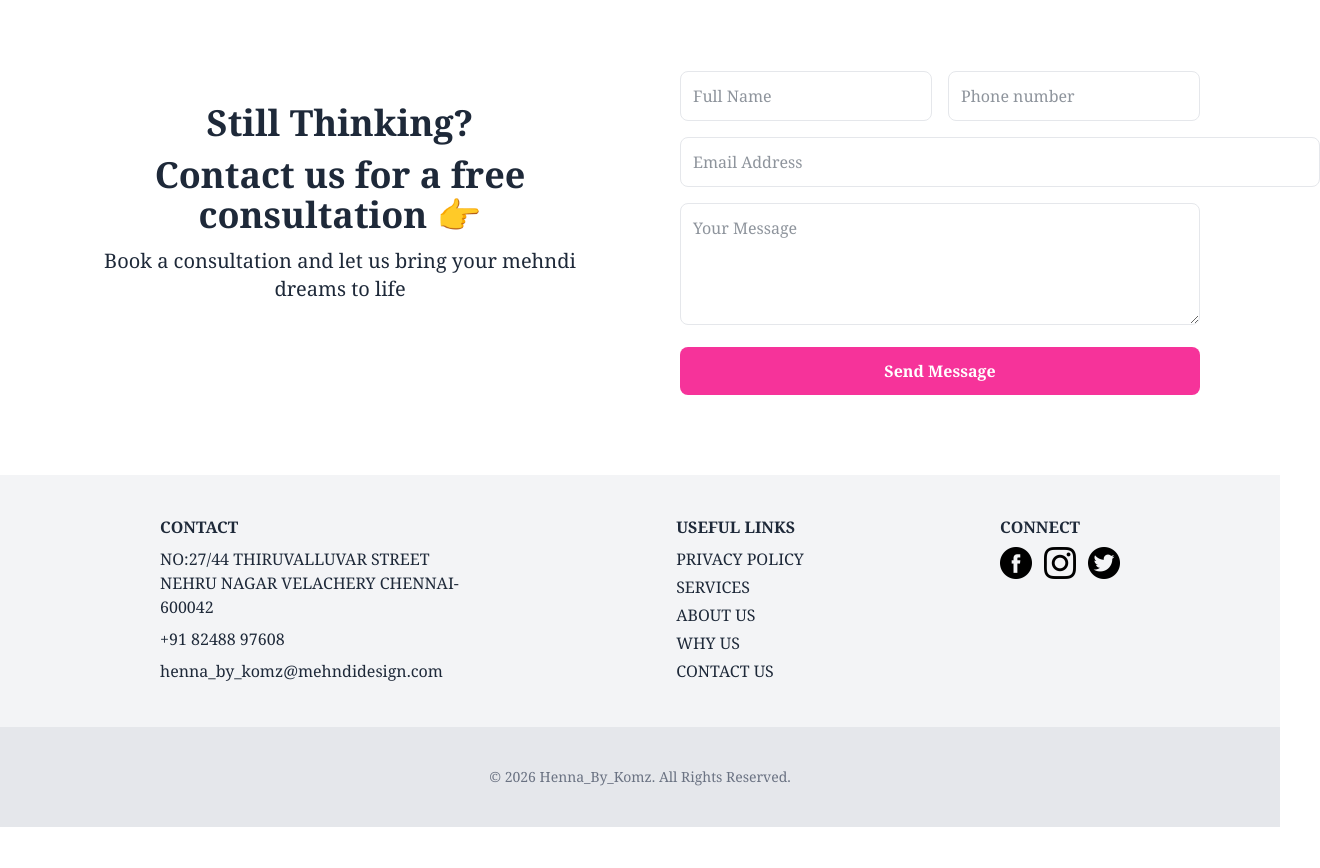
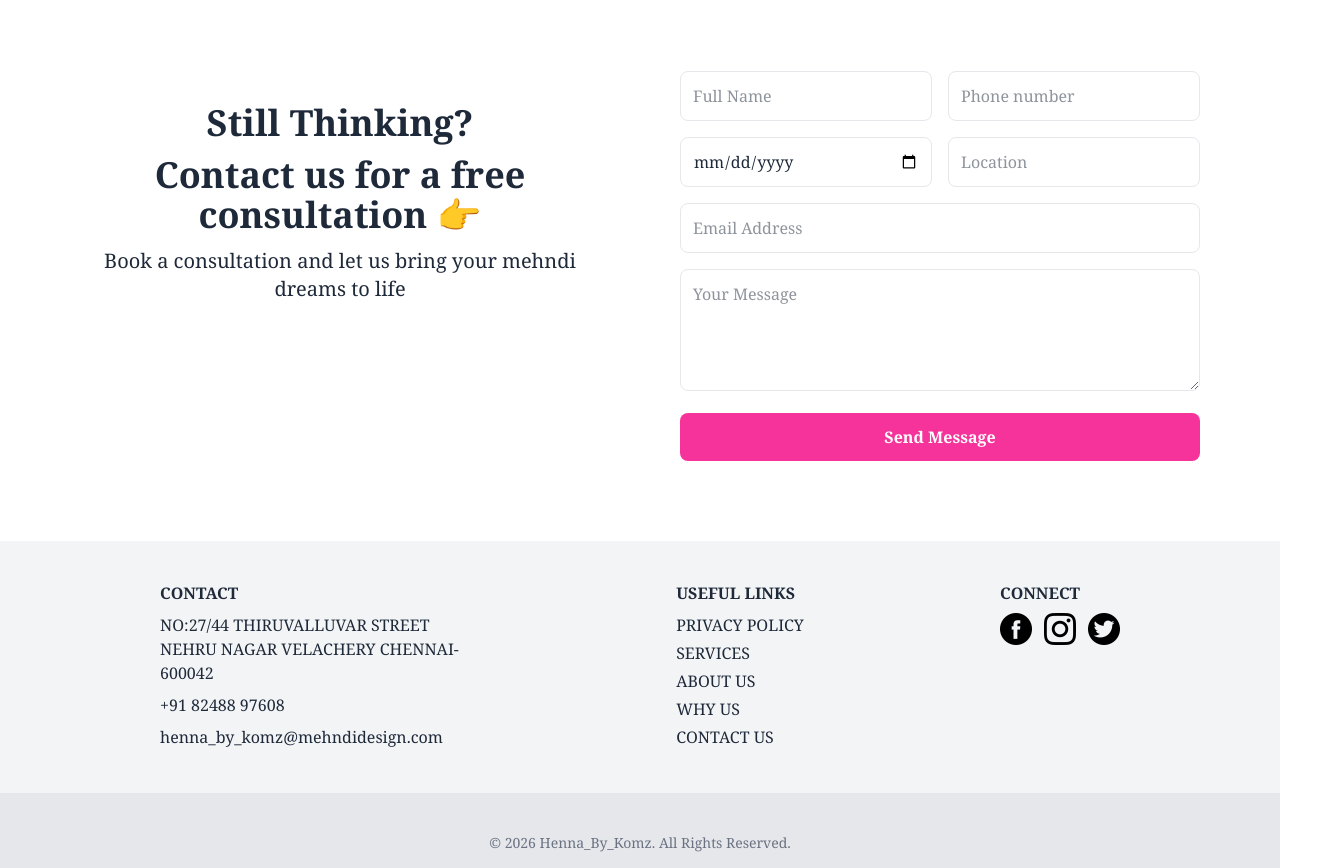
Before and after one commit to Karthik-0756/Mehendhi, a React (Vite) app: page / in a window 1280 px wide. Shown: the part 3800-4668 px from the top of the page, 1320 px wide, since content can reach past the window. Before the commit the page ends 4627 px from the top, so only its background shows below. Built offline with nearby package versions, Linux system fonts and the light colour scheme.

Commit message:
form location and date added

```diff
--- a/src/MehndiLandingPage.jsx
+++ b/src/MehndiLandingPage.jsx
@@ -34,7 +34,9 @@ const MehndiLandingPage = () => {
             Name: '',
             Number: '',
             Mail: '',
-            Msg: ''
+            Msg: '',
+            Date:'',
+            Location:''
 
         }
     );
@@ -52,10 +54,12 @@ const MehndiLandingPage = () => {
         if (Name && Number && Mail && Msg) {
             const phoneNumber = "918248897608";
             const text = `
-            Name:${form.Name},
-            Number:${form.Number},
-            Mail:${form.Mail},
-            Msg:${form.Msg}
+            Name : ${form.Name},
+            Number : ${form.Number},
+            Date : ${form.Date},
+            Location : ${form.Location}
+            Mail : ${form.Mail},
+            Message : ${form.Msg}
     `
             const url = `https://wa.me/${phoneNumber}?text=${encodeURIComponent(text)}`;
             alert("Thanks for consulting us!!!");
@@ -147,7 +151,7 @@ const MehndiLandingPage = () => {
                 <div className="grid grid-cols-2 sm:grid-cols-2 md:grid-cols-5 gap-8 cursor-pointer">
 
                     {/* Card 1 */}
-                    <div  className="space-y-4 group" onClick={()=>navigate('/palmPage')}>
+                    <div className="space-y-4 group" onClick={() => navigate('/palmPage')}>
                         <div className="md:h-64 h-40 overflow-hidden rounded-full shadow-lg">
                             <img
                                 src="https://encrypted-tbn0.gstatic.com/images?q=tbn:ANd9GcSQCw4ylLIFHPv3EOSRhFpuoth2IRZq2zAVcw&s"
@@ -163,7 +167,7 @@ const MehndiLandingPage = () => {
                     </div>
 
                     {/* Card 2 */}
-                    <div className=" space-y-4 group " onClick={()=>{navigate("/arabicPage")}}>
+                    <div className=" space-y-4 group " onClick={() => { navigate("/arabicPage") }}>
                         <div className="md:h-64 h-40 overflow-hidden rounded-full shadow-lg">
                             <img
                                 src="https://encrypted-tbn0.gstatic.com/images?q=tbn:ANd9GcQEXNLT4TScR6L_4hFF3nMUyLGU0y0LtWpVrw&s"
@@ -179,7 +183,7 @@ const MehndiLandingPage = () => {
                     </div>
 
                     {/* Card 3 */}
-                    <div className="space-y-4 group" onClick={()=>{navigate("/flowerPage")}}>
+                    <div className="space-y-4 group" onClick={() => { navigate("/flowerPage") }}>
                         <div className="md:h-64 h-40 overflow-hidden rounded-full shadow-lg">
                             <img
                                 src="https://encrypted-tbn0.gstatic.com/images?q=tbn:ANd9GcTkvSVUuLUO_y-cW2EYMDMkrL9kATlImzKCIQ&s"
@@ -195,7 +199,7 @@ const MehndiLandingPage = () => {
                     </div>
 
                     {/* Card 4 */}
-                    <div className="space-y-4 group" onClick={()=>{navigate("/tattosPage")}}>
+                    <div className="space-y-4 group" onClick={() => { navigate("/tattosPage") }}>
                         <div className="md:h-64 h-40 overflow-hidden rounded-full shadow-lg">
                             <img
                                 src="https://i.ytimg.com/vi/KR-Obe_YcHI/hq720.jpg?sqp=-oaymwEhCK4FEIIDSFryq4qpAxMIARUAAAAAGAElAADIQj0AgKJD&rs=AOn4CLCTcX7GYzk-UICD8apV2zRqhzzKIA"
@@ -209,7 +213,7 @@ const MehndiLandingPage = () => {
                             Read More
                         </button> */}
                     </div>
-                    <div className="space-y-4 group" onClick={()=>{navigate("/mandalaPage")}}>
+                    <div className="space-y-4 group" onClick={() => { navigate("/mandalaPage") }}>
                         <div className="md:h-64 h-40 overflow-hidden rounded-full shadow-lg">
                             <img
                                 src="https://encrypted-tbn0.gstatic.com/images?q=tbn:ANd9GcQolHeTBsUcnzmspD4GOBsei4LMka2KdO9JgA&s"
@@ -448,9 +452,12 @@ const MehndiLandingPage = () => {
                     <form className="space-y-4">
                         <div className="grid grid-cols-2 gap-4">
                             <input name='Name' required onChange={handlechange} placeholder="Full Name" className="md:w-full w-full p-3 border border-gray-200 rounded-lg focus:outline-pink-400" />
-                            <input name='Number' required onChange={handlechange} placeholder="Phone number" className="md:w-full w-full p-3 border border-gray-200 rounded-lg focus:outline-pink-400" />
-                            <input name='Mail' required onChange={handlechange} placeholder="Email Address" className="md:w-160 w-full p-3 border border-gray-200 rounded-lg focus:outline-pink-400" />
+                            <input name='Number' type='number' required onChange={handlechange} placeholder="Phone number" className="md:w-full w-full p-3 border border-gray-200 rounded-lg focus:outline-pink-400" />
+                             <input name='Date' type='date' required onChange={handlechange} placeholder="date" className="md:w-full w-full p-3 border border-gray-200 rounded-lg focus:outline-pink-400" />
+                            <input name='Location' required  onChange={handlechange} placeholder="Location" className="md:w-full w-full p-3 border border-gray-200 rounded-lg focus:outline-pink-400" />
+
                         </div>
+                         <input name='Mail' required onChange={handlechange} placeholder="Email Address" className="md:w-full w-full p-3 border border-gray-200 rounded-lg focus:outline-pink-400" />
                         <textarea required placeholder="Your Message" name='Msg' onChange={handlechange} rows="4" className="md:w-full w-full p-3 border border-gray-200 rounded-lg focus:outline-pink-400"></textarea>
                         <button onClick={WhatsApp} className="md:w-full w-full bg-pink-500 text-white py-3 rounded-lg font-bold transition-colors duration-500 hover:bg-pink-600">Send Message</button>
                     </form>
```
